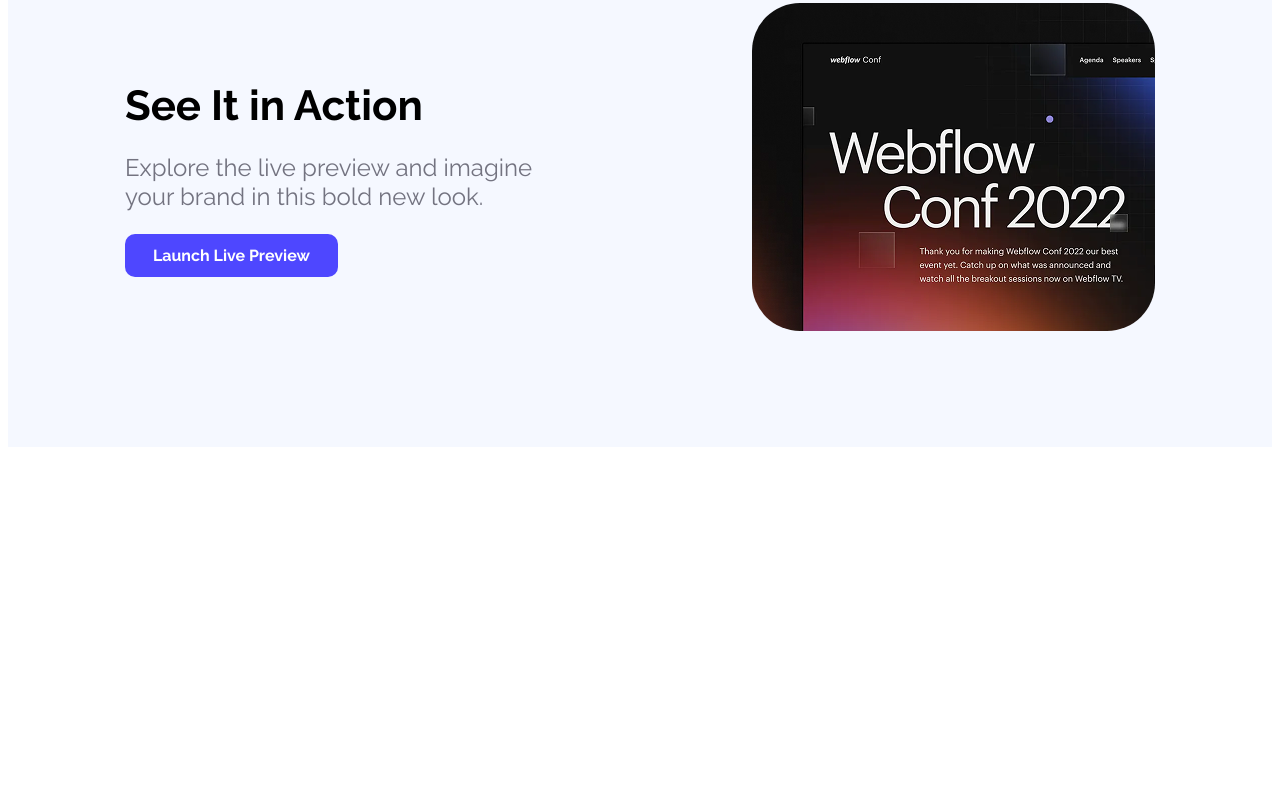
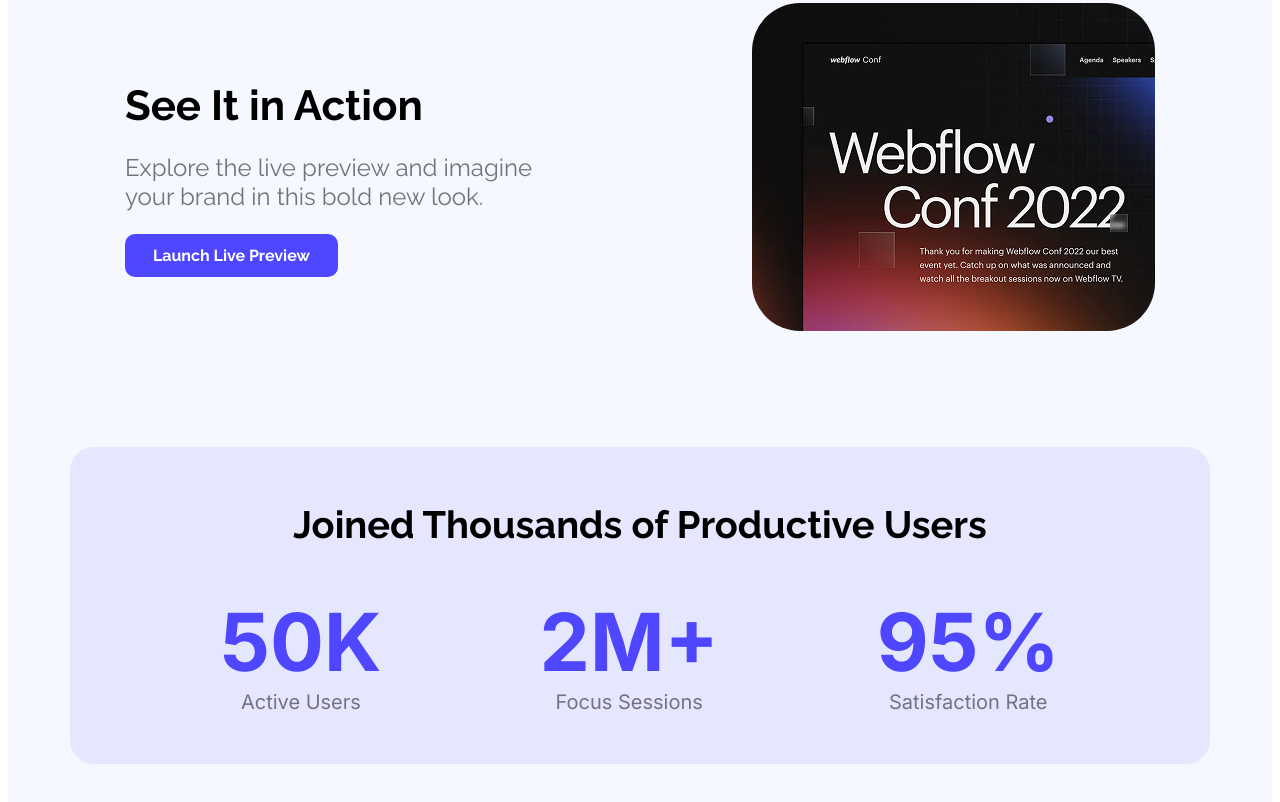
Before and after one commit to IshraqAlavi/ph-project-1, a plain HTML site: page index.html in a window 1280 px wide. Shown: the part 743-1545 px from the top of the page. Before the commit the page ends 1198 px from the top, so only its background shows below. Drawn offline with Linux system fonts and the light colour scheme.

Commit message:
Productive Users Section added

```diff
--- a/index.html
+++ b/index.html
@@ -41,5 +41,26 @@
         </div>
         <img src="Assets/wc-mini.png" alt="Preview" class="preview-image" />
       </section>
+
+      <!-- Statistics section -->
+      <section class="section-stats">
+        <div class="stats-header">
+          <p class="stats-title">Joined Thousands of Productive Users</p>
+        </div>
+        <div class="stats-numbers">
+          <div class="stats-item">
+            <h1 class="stat">50K</h1>
+            <p class="caption">Active Users</p>
+          </div>
+          <div class="stats-item">
+            <h1 class="stat">2M+</h1>
+            <p class="caption">Focus Sessions</p>
+          </div>
+          <div class="stats-item">
+            <h1 class="stat">95%</h1>
+            <p class="caption">Satisfaction Rate</p>
+          </div>
+        </div>
+      </section>
 </body>
 </html>
--- a/style.css
+++ b/style.css
@@ -193,3 +193,70 @@
   height: 328px;
   border-radius: 48px;
 }
+
+/* SECTION: STATISTICS */
+
+.section-stats {
+  display: flex;
+  background-color: #e5e7ff;
+  flex-direction: column;
+  align-items: center;
+  text-align: center;
+  border: none;
+  border-radius: 24px;
+  max-width: 1140px;
+  padding: 40px 150px 50px;
+  gap: 30px;
+}
+
+/* Header stats section */
+.stats-header {
+  display: flex;
+  flex-direction: column;
+  align-items: center;
+  text-align: center;
+  font-weight: bold;
+  font-size: 38px;
+  margin: 0;
+  font-family: "Raleway", sans-serif;
+  color: #000;
+  line-height: 0;
+}
+
+/* Number blocks stats */
+.stats-numbers {
+  display: flex;
+  flex-direction: row;
+  align-items: center;
+  text-align: center;
+  gap: 158px;
+  font-family: "Raleway", sans-serif;
+  font-weight: bold;
+  margin: 0;
+}
+
+/* individual stat block */
+.stats-item {
+  display: flex;
+  flex-direction: column;
+  align-items: center;
+  text-align: center;
+  margin: 0;
+}
+
+/* Stat number */
+.stat {
+  font-family: Inter, sans-serif;
+  font-size: 80px;
+  color: #4e47ff;
+  margin: 0;
+}
+
+/* Stat label */
+.caption {
+  font-family: Inter, sans-serif;
+  font-size: 20px;
+  font-weight: lighter;
+  color: #737380;
+  margin: 0;
+}
```
